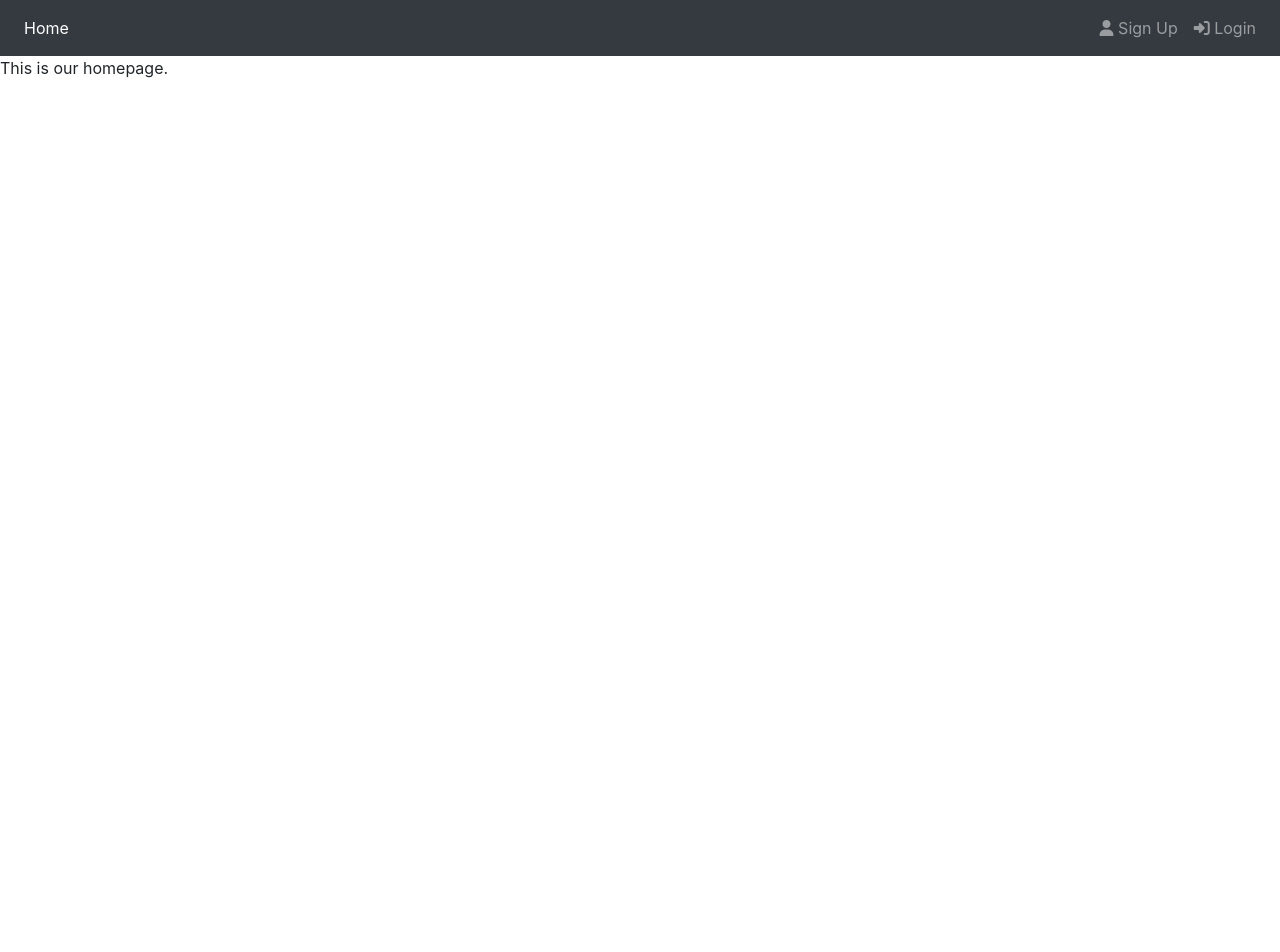
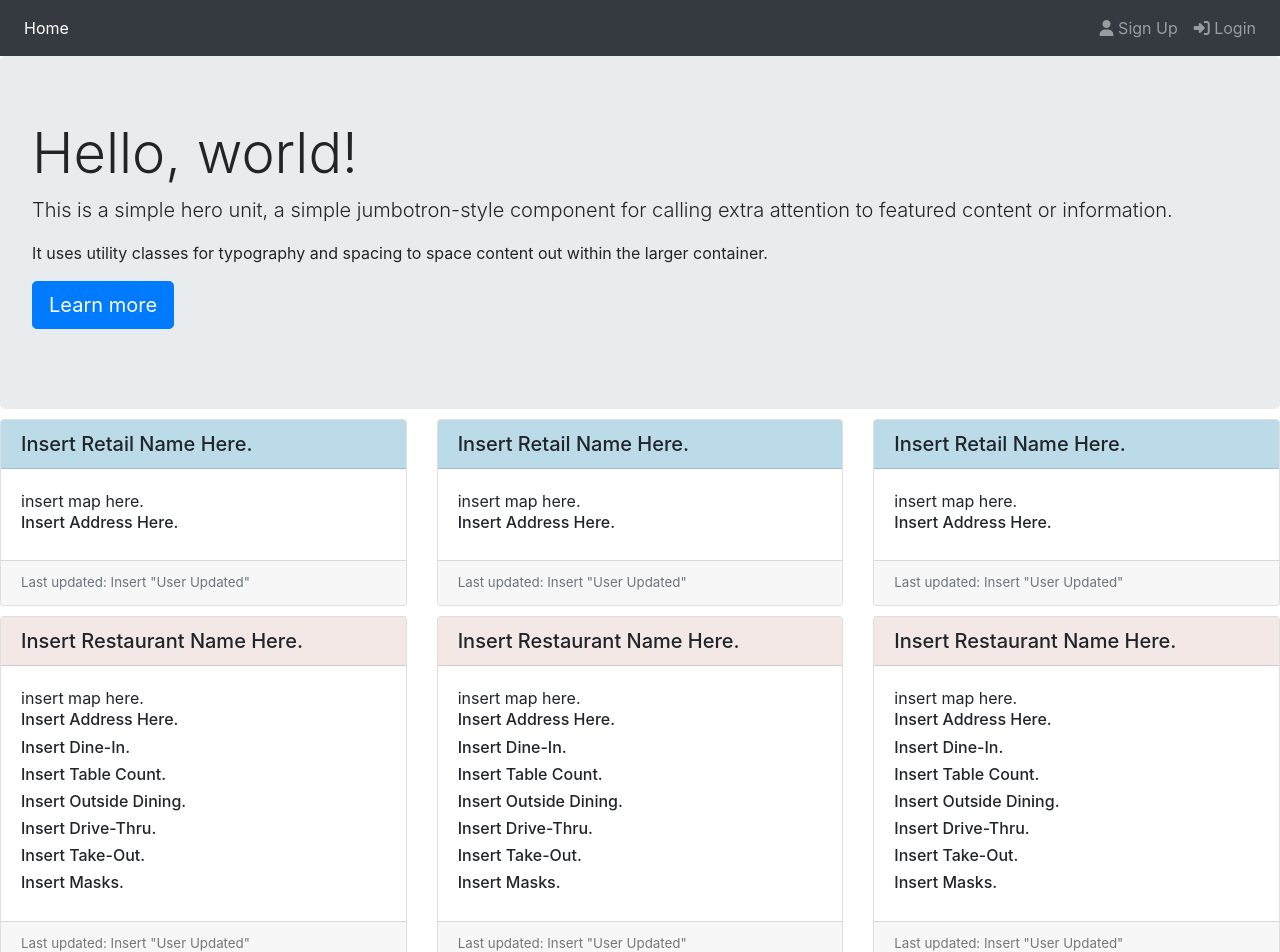
Before and after one commit to squarecylinder/CoronaNoLines, a React (Create React App) app in the folder client/: page / in a window 1280 px wide. Shown: the top 952 px of the page. Before the commit the page ends 800 px from the top, so only its background shows below. Built offline with nearby package versions, Linux system fonts and the light colour scheme; the HTML template or start-up script is replaced by a standard one.

Commit message:
Front End Home Page / New Components / CSS

```diff
--- /dev/null
+++ b/client/src/components/Jumbotron/Jumbotron.js
@@ -0,0 +1,21 @@
+import React from 'react';
+import './jumbotron.css'
+
+function Jumbotron() {
+  return (
+
+    <div className="col">
+    <div class="jumbotron" id="jumbotron-section">
+    <h1 class="display-4">Hello, world!</h1>
+    <p class="lead">This is a simple hero unit, a simple jumbotron-style component for calling extra attention to featured content or information.</p>
+    <p>It uses utility classes for typography and spacing to space content out within the larger container.</p>
+    <p class="lead">
+      <a class="btn btn-primary btn-lg" href="#" role="button">Learn more</a>
+    </p>
+  </div>
+  </div>
+
+);
+}
+
+export default Jumbotron;
--- /dev/null
+++ b/client/src/components/Jumbotron/jumbotron.css
@@ -0,0 +1,3 @@
+#jumbotron-section {
+    margin-bottom: 0px;
+}
--- /dev/null
+++ b/client/src/components/RestaurantCard/Restaurant.js
@@ -0,0 +1,31 @@
+import React from 'react';
+import './restaurant.css'
+
+//Need to dynamically inject fields from MongoDb
+function Restaurant() {
+    return (
+    <div className="col-4" id="restaurant-card">
+<div className="card">
+  <h5 className="card-header restaurant-header">Insert Restaurant Name Here.</h5>
+  <div className="card-body">
+      <div>
+          insert map here.
+      </div>
+    <h6>Insert Address Here.</h6>
+    <h6>Insert Dine-In.</h6>
+    <h6>Insert Table Count.</h6>
+    <h6>Insert Outside Dining.</h6>
+    <h6>Insert Drive-Thru.</h6>
+    <h6>Insert Take-Out.</h6>
+    <h6>Insert Masks.</h6>
+  </div>
+  <div className="card-footer restaurant-footer">
+    Last updated: Insert "User Updated"
+  </div>
+</div>
+</div>
+
+  );
+}
+
+export default Restaurant;
--- /dev/null
+++ b/client/src/components/RestaurantCard/restaurant.css
@@ -0,0 +1,12 @@
+#restaurant-card {
+    margin-top: 10px;
+    }
+
+    .restaurant-header {
+        background-color: rgb(243, 232, 229);
+    }
+
+    .restaurant-footer {
+        color: #777;
+        font-size: 10pt;
+    }
--- /dev/null
+++ b/client/src/components/RetailCard/Retail.js
@@ -0,0 +1,25 @@
+import React from 'react';
+import './retail.css'
+
+//Need to dynamically inject fields from MongoDb
+function Retail() {
+    return (
+    <div className="col-4" id="retail-card">
+<div className="card">
+  <h5 className="card-header retail-header">Insert Retail Name Here.</h5>
+  <div className="card-body">
+      <div>
+          insert map here.
+      </div>
+    <h6>Insert Address Here.</h6>
+  </div>
+  <div className="card-footer text-muted retail-footer">
+    Last updated: Insert "User Updated"
+  </div>
+</div>
+</div>
+
+  );
+}
+
+export default Retail;
--- /dev/null
+++ b/client/src/components/RetailCard/retail.css
@@ -0,0 +1,12 @@
+#retail-card {
+margin-top: 10px;
+}
+
+.retail-header {
+    background-color: rgb(186, 219, 231);
+}
+
+.retail-footer {
+    color: #777;
+    font-size: 10pt;
+}
--- a/client/src/pages/Home.js
+++ b/client/src/pages/Home.js
@@ -1,8 +1,25 @@
 import React from 'react';
+import Retail from '../components/RetailCard/Retail'
+import Restaurant from '../components/RestaurantCard/Restaurant'
+import Jumbotron from '../components/Jumbotron/Jumbotron'
 
+//Need to iterate to dynamically generate new cards
 function Home() {
     return (
-        <div>This is our homepage.</div>
+        <div className="Container">
+            <div className="row">
+            <Jumbotron />
+                </div>
+
+            <div className="row">
+            <Retail />
+            <Retail />
+            <Retail />
+            <Restaurant />
+            <Restaurant />
+            <Restaurant />
+             </div>
+        </div>
     )
 }
 export default Home;
```
